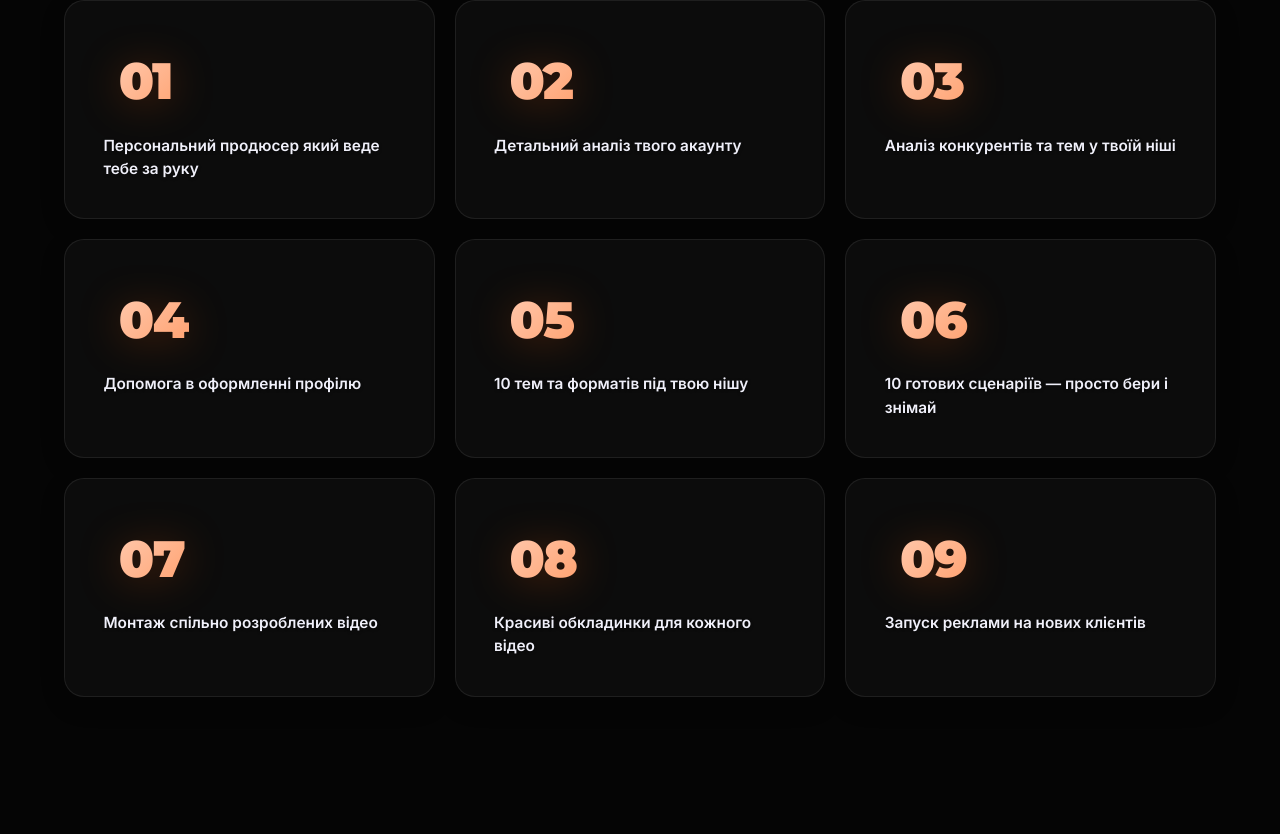
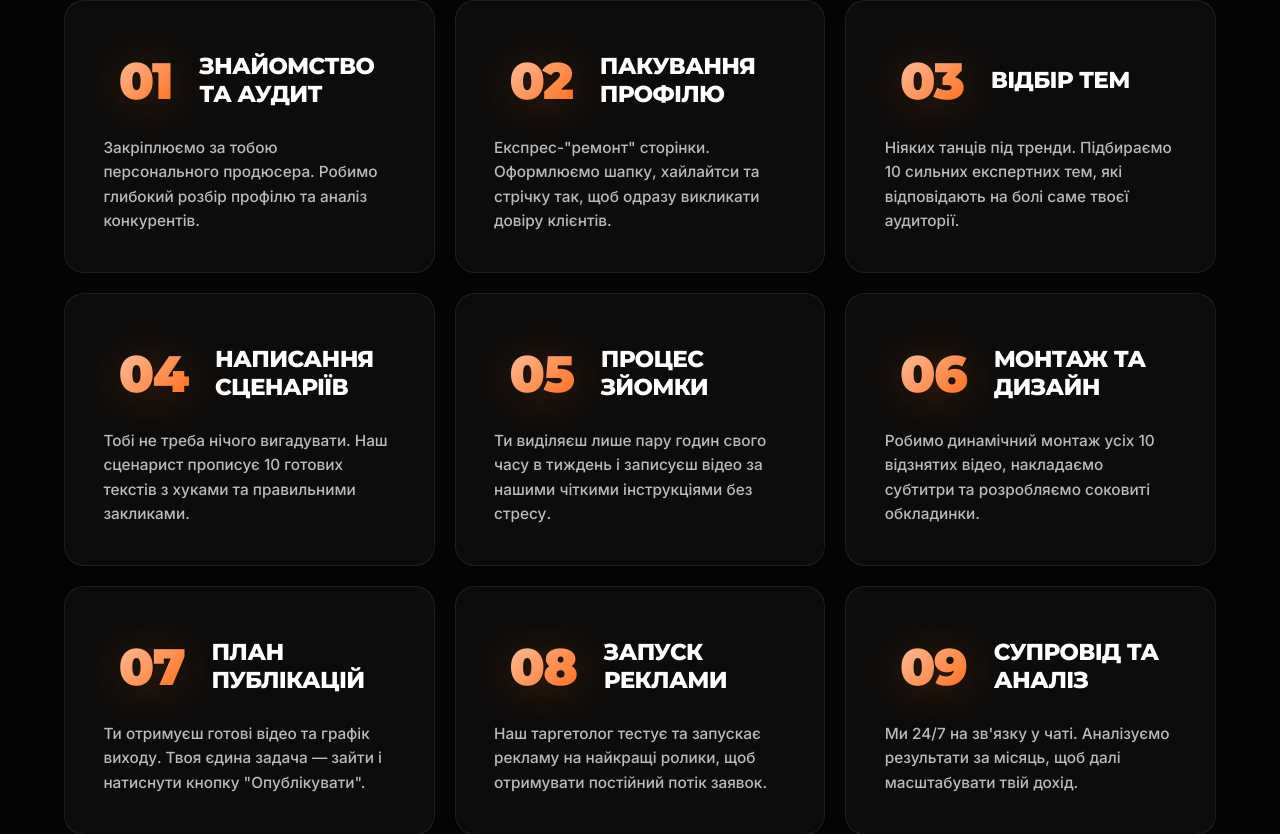
Before and after one commit to dehhaa13-collab/PREZA, a React (Vite) app: page / in a window 1280 px wide. Shown: the part 4888-5722 px from the top of the page. Built offline with nearby package versions, Linux system fonts and the light colour scheme.

Commit message:
Transform deliverables grid into a chronological roadmap with detailed steps

```diff
--- a/src/App.jsx
+++ b/src/App.jsx
@@ -31,11 +31,15 @@ const slides = [
   },
   { id: 8, type: 'title', title: 'ЩО КОНКРЕТНО', highlight: 'ВИ ОТРИМАЄТЕ?' },
   { id: 9, type: 'deliverablesGrid', items: [
-      { num: '01', text: 'Персональний продюсер який веде тебе за руку' }, { num: '02', text: 'Детальний аналіз твого акаунту' },
-      { num: '03', text: 'Аналіз конкурентів та тем у твоїй ніші' }, { num: '04', text: 'Допомога в оформленні профілю' },
-      { num: '05', text: '10 тем та форматів під твою нішу' }, { num: '06', text: '10 готових сценаріїв — просто бери і знімай' },
-      { num: '07', text: 'Монтаж спільно розроблених відео' }, { num: '08', text: 'Красиві обкладинки для кожного відео' },
-      { num: '09', text: 'Запуск реклами на нових клієнтів' }
+      { num: '01', title: 'ЗНАЙОМСТВО ТА АУДИТ', text: 'Закріплюємо за тобою персонального продюсера. Робимо глибокий розбір профілю та аналіз конкурентів.' },
+      { num: '02', title: 'ПАКУВАННЯ ПРОФІЛЮ', text: 'Експрес-"ремонт" сторінки. Оформлюємо шапку, хайлайтси та стрічку так, щоб одразу викликати довіру клієнтів.' },
+      { num: '03', title: 'ВІДБІР ТЕМ', text: 'Ніяких танців під тренди. Підбираємо 10 сильних експертних тем, які відповідають на болі саме твоєї аудиторії.' },
+      { num: '04', title: 'НАПИСАННЯ СЦЕНАРІЇВ', text: 'Тобі не треба нічого вигадувати. Наш сценарист прописує 10 готових текстів з хуками та правильними закликами.' },
+      { num: '05', title: 'ПРОЦЕС ЗЙОМКИ', text: 'Ти виділяєш лише пару годин свого часу в тиждень і записуєш відео за нашими чіткими інструкціями без стресу.' },
+      { num: '06', title: 'МОНТАЖ ТА ДИЗАЙН', text: 'Робимо динамічний монтаж усіх 10 відзнятих відео, накладаємо субтитри та розробляємо соковиті обкладинки.' },
+      { num: '07', title: 'ПЛАН ПУБЛІКАЦІЙ', text: 'Ти отримуєш готові відео та графік виходу. Твоя єдина задача — зайти і натиснути кнопку "Опублікувати".' },
+      { num: '08', title: 'ЗАПУСК РЕКЛАМИ', text: 'Наш таргетолог тестує та запускає рекламу на найкращі ролики, щоб отримувати постійний потік заявок.' },
+      { num: '09', title: 'СУПРОВІД ТА АНАЛІЗ', text: 'Ми 24/7 на зв\'язку у чаті. Аналізуємо результати за місяць, щоб далі масштабувати твій дохід.' }
     ]
   },
   { id: 10, type: 'cost-comparison', title: 'СКІЛЬКИ ЦЕ КОШТУЄ,\nЯКЩО РОБИТИ САМОСТІЙНО', items: [
@@ -223,8 +227,11 @@ function SlideSection({ slide }) {
         <motion.div variants={staggerContainer} className="grid-3-cols">
           {slide.items.map((item, idx) => (
             <motion.div key={idx} variants={itemAnim} className="card-glass" style={{ padding: 'clamp(24px, 3vw, 40px)', display: 'flex', flexDirection: 'column' }}>
-              <span className="text-gradient-primary title-font clamp-h2" style={{ fontWeight: 900, marginBottom: '12px' }}>{item.num}</span>
-              <p className="clamp-p text-readable" style={{ color: '#F0F0FA', fontWeight: 600 }}>{item.text}</p>
+              <div style={{ display: 'flex', alignItems: 'center', gap: '12px', marginBottom: '14px' }}>
+                <span className="text-gradient-primary title-font clamp-h2" style={{ fontWeight: 900 }}>{item.num}</span>
+                <h3 className="title-font clamp-sub" style={{ fontWeight: 800, color: '#fff', margin: 0, textTransform: 'uppercase', lineHeight: 1.2 }}>{item.title}</h3>
+              </div>
+              <p className="clamp-p" style={{ color: '#bbb', fontWeight: 500, margin: 0, lineHeight: 1.6 }}>{item.text}</p>
             </motion.div>
           ))}
         </motion.div>
```
